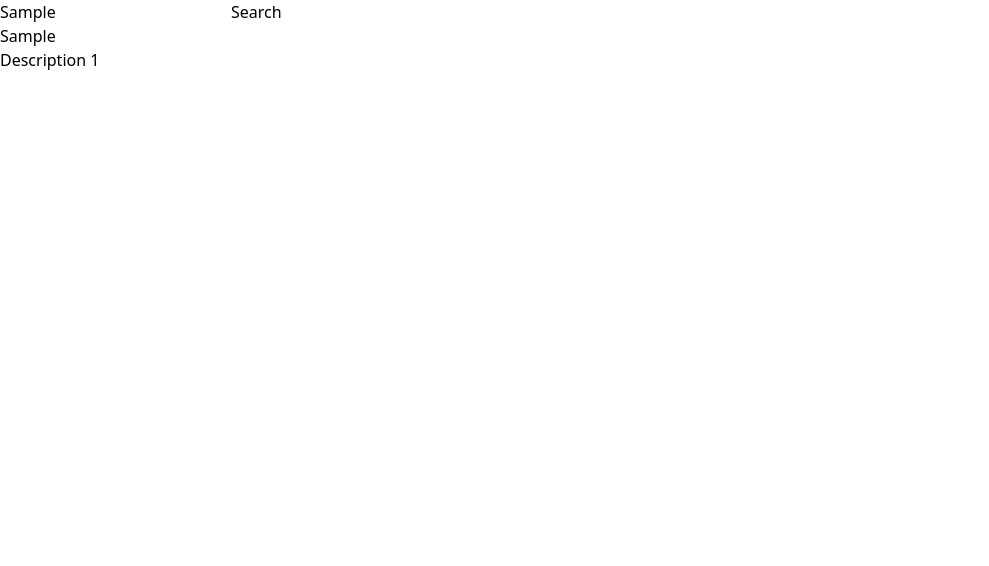
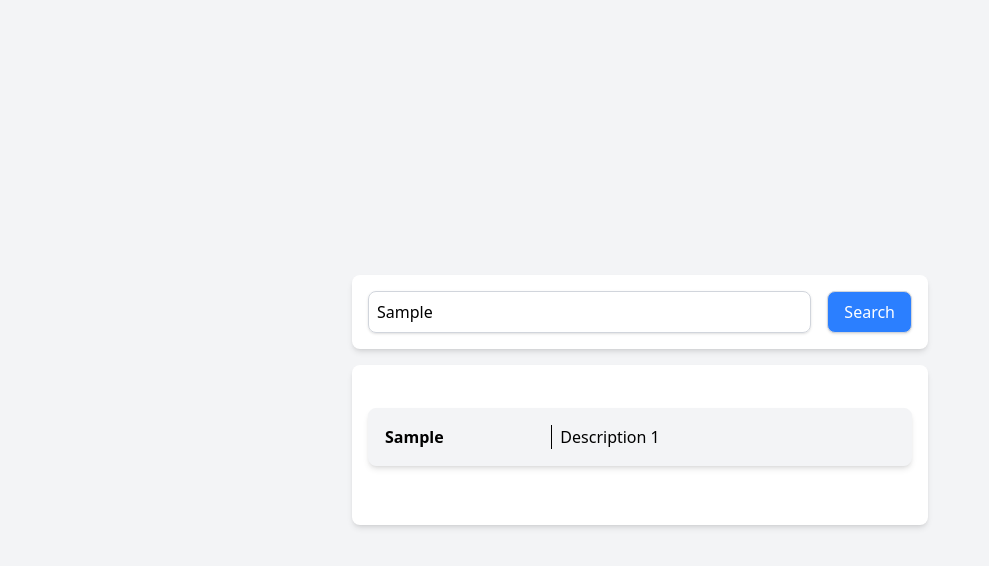
Before and after one commit to vahagn85/rs-react-app, a React (Vite) app: page / in a window 1280 px wide. Both pictures are taken after typing "Sample" into the empty fields and a click on the button "Search". Shown: the top 566 px of the page, without its empty margins (0-989 px from the left). Built offline with nearby package versions, Linux system fonts and the light colour scheme.

Commit message:
refactor: update components, add styles

```diff
--- a/src/App.tsx
+++ b/src/App.tsx
@@ -33,7 +33,7 @@ class App extends Component<object, AppState> {
 
   render() {
     return (
-      <div>
+      <div className="flex flex-col items-center justify-center min-h-screen bg-gray-100 p-4">
         <Header
           search={this.state.search}
           onSearch={this.handleSearch}
--- a/src/components/Button.tsx
+++ b/src/components/Button.tsx
@@ -2,11 +2,23 @@ import { Component } from 'react';
 
 interface ButtonProps {
   name: string;
+  variant?: 'primary' | 'danger';
   onClick?: () => void;
 }
 
 export default class Button extends Component<ButtonProps> {
+  static defaultProps = {
+    variant: 'primary',
+  };
+
   render() {
-    return <button onClick={this.props.onClick}>{this.props.name}</button>;
+    return (
+      <button
+        onClick={this.props.onClick}
+        className={`text-white px-4 py-2 border border-gray-300 rounded-lg shadow-sm ${this.props.variant === 'primary' ? 'bg-blue-500 hover:bg-blue-600' : 'bg-red-500 hover:bg-red-600'} cursor-pointer focus:outline-none`}
+      >
+        {this.props.name}
+      </button>
+    );
   }
 }
--- a/src/components/Card.tsx
+++ b/src/components/Card.tsx
@@ -4,9 +4,11 @@ import type { Result } from '../types/result.types';
 export default class Card extends Component<Pick<Result, 'name' | 'desc'>> {
   render() {
     return (
-      <li>
-        <div>{this.props.name}</div>
-        <div>{this.props.desc}</div>
+      <li className="flex gap-2 border border-gray-100 bg-gray-100 p-4 rounded-lg shadow-md mb-4">
+        <div className="font-bold flex-1/3 border-r border-black">
+          {this.props.name}
+        </div>
+        <div className="flex-2/3">{this.props.desc}</div>
       </li>
     );
   }
--- a/src/components/CardList.tsx
+++ b/src/components/CardList.tsx
@@ -9,7 +9,7 @@ interface CardListProps {
 export default class CardList extends Component<CardListProps> {
   render() {
     return (
-      <ul>
+      <ul className="w-full">
         {this.props.results.map((result) => (
           <Card key={result.id} name={result.name} desc={result.desc} />
         ))}
--- a/src/components/Header.tsx
+++ b/src/components/Header.tsx
@@ -11,10 +11,10 @@ interface HeaderProps {
 export default class Header extends Component<HeaderProps> {
   render() {
     return (
-      <div>
+      <section className="w-full max-w-xl flex flex-wrap items-center justify-center p-4 gap-4 bg-white  rounded-lg shadow-md">
         <Input value={this.props.search} onSearch={this.props.onSearch} />
         <Button name="Search" onClick={this.props.onClick} />
-      </div>
+      </section>
     );
   }
 }
--- a/src/components/Input.tsx
+++ b/src/components/Input.tsx
@@ -11,6 +11,7 @@ export default class Input extends Component<InputProps> {
       <input
         type="text"
         placeholder="Search..."
+        className="flex-auto p-2 border border-gray-300 rounded-lg shadow-sm focus:outline-none focus:ring-2 focus:ring-blue-500"
         value={this.props.value}
         onChange={(e) => this.props.onSearch?.(e.target.value)}
       />
--- a/src/components/Results.tsx
+++ b/src/components/Results.tsx
@@ -9,7 +9,7 @@ interface ResultsProps {
 export default class Results extends Component<ResultsProps> {
   render() {
     return (
-      <main>
+      <main className="w-full max-w-xl flex items-center justify-center p-4 min-h-40 mt-4 bg-white rounded-lg shadow-md">
         {this.props.results && this.props.results.length > 0 ? (
           <CardList results={this.props.results} />
         ) : (
```
